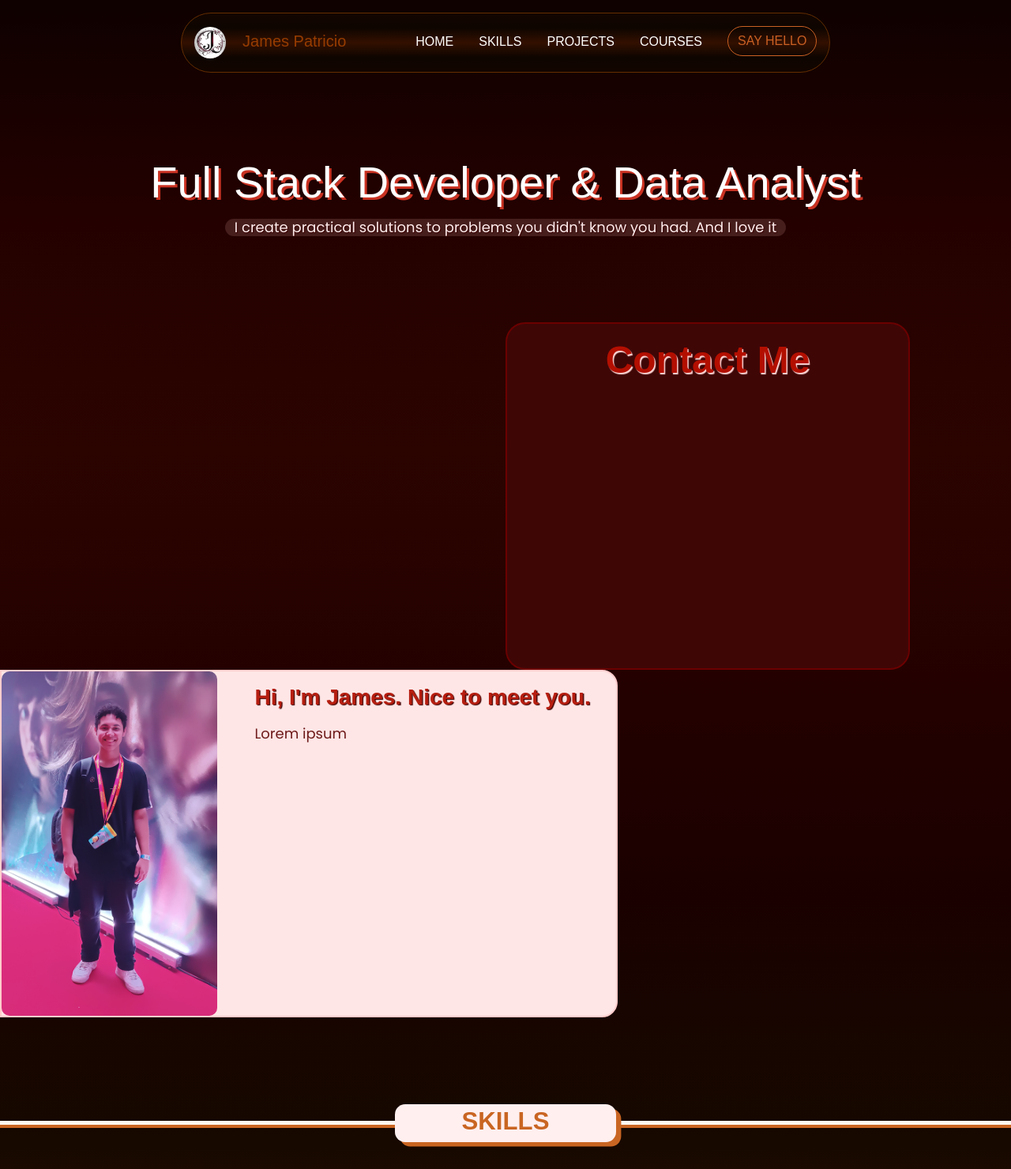
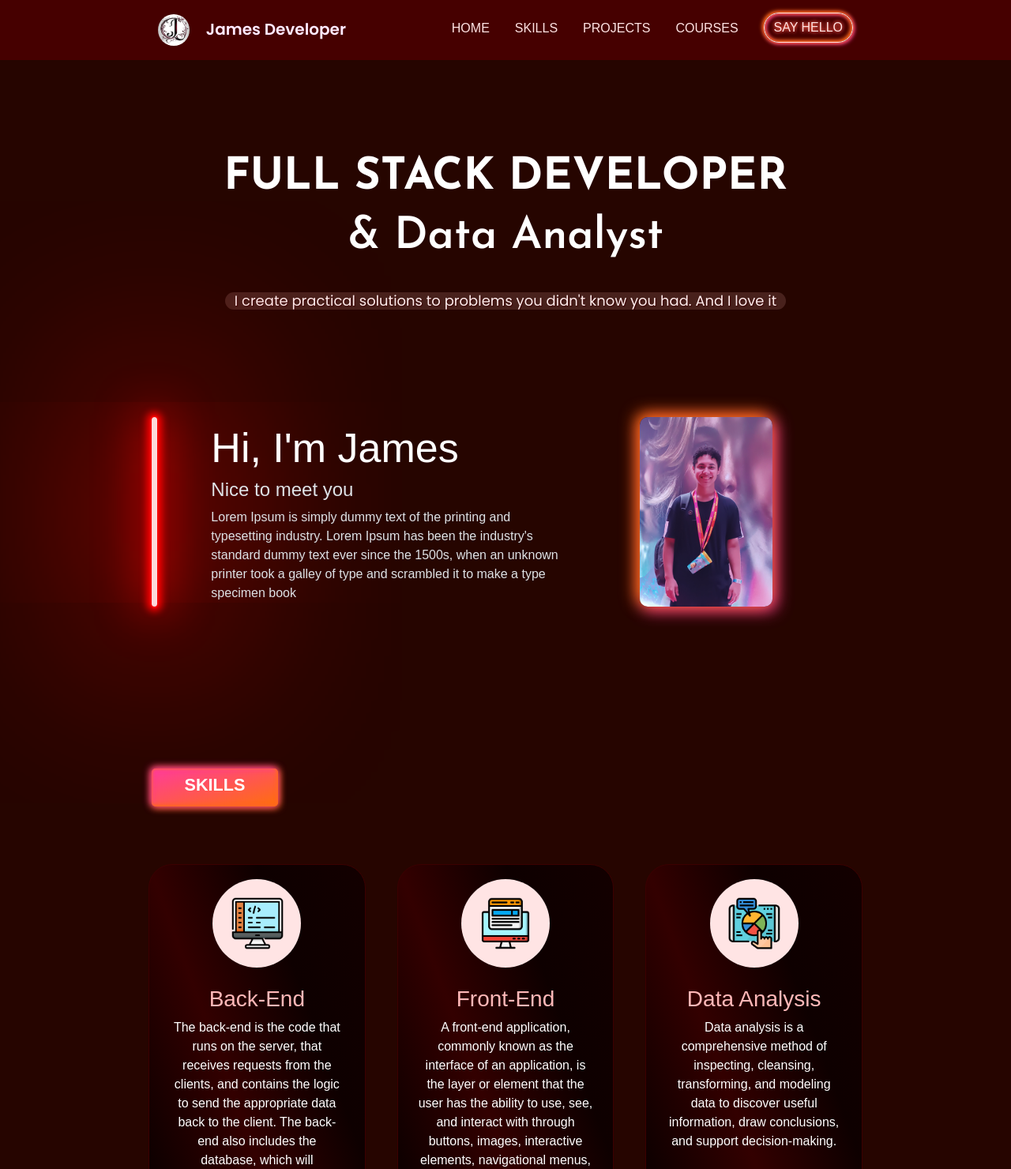
Before and after one commit to jnbdotdev/portfolio, a plain HTML site: page index.html in a window 1280 px wide. Shown: the top 1480 px of the page at 79% size. Drawn offline with nearby package versions, Linux system fonts and the light colour scheme; a web font is replaced by a local one.

Commit message:
Design complete update

```diff
--- a/index.html
+++ b/index.html
@@ -8,6 +8,7 @@
 
     <link rel="preconnect" href="https://fonts.googleapis.com">
     <link rel="preconnect" href="https://fonts.gstatic.com" crossorigin>
+    <link href="https://fonts.googleapis.com/css2?family=Josefin+Sans:ital,wght@0,100..700;1,100..700&display=swap" rel="stylesheet">
     <link href="https://fonts.googleapis.com/css2?family=Gabarito:wght@400..900&family=Noto+Sans:ital,wght@0,100..900;1,100..900&family=Poppins:ital,wght@0,100;0,200;0,300;0,400;0,500;0,600;0,700;0,800;0,900;1,100;1,200;1,300;1,400;1,500;1,600;1,700;1,800;1,900&display=swap" rel="stylesheet">
 
     <link href="https://cdn.jsdelivr.net/npm/bootstrap@5.3.3/dist/css/bootstrap.min.css" rel="stylesheet" integrity="sha384-QWTKZyjpPEjISv5WaRU9OFeRpok6YctnYmDr5pNlyT2bRjXh0JMhjY6hW+ALEwIH" crossorigin="anonymous">
@@ -20,11 +21,11 @@
   <div id="first-background">
     <div class="align-content-center">
     <div id="navdiv">
-      <nav id="navblock" class="navbar navbar-expand-sm d-inline-flex justify-content-center mt-3 p-2 rounded-pill" role="navigation" aria-label="main navigator">
+      <nav id="navblock" class="navbar navbar-expand-sm" role="navigation" aria-label="main navigator">
         <div class="navbar-brand">
           <a id="a-brand" class="navbar-brand" href="#">
               <img src="img/logo/logo.jpg" alt="Logo" width="40" height="40" class="d-inline-block rounded-circle me-3">
-              James Patricio
+              James Developer
           </a>
         </div>
         <div class="navbar-text ms-5">
@@ -48,38 +49,33 @@
     </div>
     </div>
 
-    <!-- Dark Red -->
     <section id="home">
       <div class="container w-100" id="home-page">
+        <div id="page-intro">
           <div class="container">
-          <h1 class="display-4" id="intro-title">Full Stack Developer & Data Analyst</h1>
+            <h1 class="display-4" id="intro-title">FULL STACK DEVELOPER</h1>
+            <h1 class="display-4" id="intro-subtitle">& Data Analyst</h1>
           </div>
           <div id="div-desc" class="container rounded-pill">
             <h5 class="h5" id="intro-desc">I create practical solutions to problems you didn't know you had. And I love it</h5>
           </div>
         </div>
-
-      <div id="div-social-media">
-        <div id="social-title">Contact Me</div>
-        <div id="social-media"></div>
       </div>
       <div id="intro-avatar">
-        <div id="avatar-box" class="ms-auto">
-          <img src="img/person/1.1.png" id="photo-intro" class="img-fluid" alt="responsive element">
-          <div id="intro-text">
-            <h3 id="intro-paragraph-title" class="ms-5 my-3">Hi, I'm James. Nice to meet you.</h3>
-            <div>
-              <p id="intro-paragraph" class="ms-5 my-3">
-                Lorem ipsum
-              </p>
+        <div id="light-bar"></div>
+        <div id="avatar-desc">
+          <h1 id="avatar-text">Hi, I'm James</h1>
+          <h2 id="avatar-subtext">Nice to meet you</h2>
+          <p id="avatar-bio">Lorem Ipsum is simply dummy text of the printing and typesetting industry. Lorem Ipsum has been the industry's standard dummy text ever since the 1500s, when an unknown printer took a galley of type and scrambled it to make a type specimen book</p>
+        </div>
+        <div id="avatar-box" class="rounded">
+          <img src="img/person/1x1.png" id="photo-intro" class="img-fluid" alt="responsive element">
         </div>
       </div>
-        </div>
-      </div>
+
     </section>
 
 
-    <div class="drawline" id="skill-drawline">.</div>
     <div class="subtitle-container" id="skill-subtitle-container">
       <div class="subtitle-box" id="skill-subtitle-box">
         <h2 class="subtitle-text" id="skill-subtitle-text">SKILLS</h2>
@@ -87,7 +83,6 @@
     </div>
   </div>
 
-    <!-- Brown -->
   <section id="skills">
       <div class="container w-75" id="skill-box">
         <div class="skill-column container d-inline-block mx-3">
@@ -180,7 +175,6 @@
   </section>
 
   <div id="second-background">
-    <div class="drawline" id="project-drawline">.</div>
     <div class="subtitle-container" id="project-subtitle-container">
       <div class="subtitle-box" id="project-subtitle-box">
         <h2 class="subtitle-text" id="project-subtitle-text">PROJECTS</h2>
@@ -298,19 +292,17 @@
     </section>
   </div>
 
-  <!-- Purple background -->
   <div id="third-background">
-    <div class="drawline" id="courses-drawline">.</div>
     <div class="subtitle-container" id="courses-subtitle-container">
       <div class="subtitle-box" id="courses-subtitle-box">
         <h2 class="subtitle-text" id="courses-subtitle-text">COURSES</h2>
       </div>
     </div>
+
     <section id="courses">
 
     </section>
   </div>
-    <script src="js/scroll-script.js"></script>
     <script src="https://cdn.jsdelivr.net/npm/bootstrap@5.3.3/dist/js/bootstrap.bundle.min.js" integrity="sha384-YvpcrYf0tY3lHB60NNkmXc5s9fDVZLESaAA55NDzOxhy9GkcIdslK1eN7N6jIeHz" crossorigin="anonymous"></script>
 </body>
 </html>
--- a/js/scroll-script.js
+++ /dev/null
@@ -1,67 +0,0 @@
-const sectionSkills = document.querySelector("#skills")
-
-
-const navblock = document.querySelector("#navblock")
-const aBrand = document.querySelector("#a-brand")
-const btnCall = document.querySelector("#nav-btn")
-const btnCallHover = document.querySelector("#nav-btn:hover")
-const btnCallClick = document.querySelector("#nav-btn:active")
-
-function isVisible() {
-
-    const position = sectionSkills.getBoundingClientRect();
-    const beg = position.top;
-    const end = position.bottom;
-
-    let isVisible = false;
-
-    if ((end <= window.innerHeight+200)) {
-        isVisible = true;
-        navblock.style.borderColor = "rgb(100, 46, 1)";
-        navblock.style.background = "linear-gradient(to bottom, #130500, #0e0500, #331000, #0e0500, #130500)";
-        aBrand.style.color = "rgb(150, 60, 0)";
-
-        btnCall.style.borderColor = "rgb(202, 96, 35)";
-        btnCall.style.color = "rgb(202, 96, 35)";
-        btnCall.addEventListener('mouseover', () => {
-            btnCall.style.color = "rgb(255, 227, 200)";
-            btnCall.style.backgroundColor = "rgb(177, 71, 0)";
-
-        });
-        btnCall.addEventListener('mouseout', () => {
-            btnCall.style.borderColor = "rgb(202, 96, 35)";
-            btnCall.style.color = "rgb(202, 96, 35)";
-            btnCall.style.backgroundColor = "transparent";
-        });
-        btnCall.addEventListener('click', () => {
-            btnCall.style.backgroundColor = "rgba(90, 36, 0, 0.185)";
-            btnCall.style.color = "rgb(107, 39, 0)";
-        });
-
-    }else{
-        navblock.style.borderColor = "rgb(100, 1, 1)";
-        navblock.style.background = "linear-gradient(to bottom, #0c0100, #030000, #330700, #140100, #0c0100)";
-        aBrand.style.color = "rgb(150, 1, 1)";
-
-        btnCall.style.borderColor = "rgb(202, 35, 35)";
-        btnCall.style.color = "rgb(202, 35, 35)";
-        btnCall.addEventListener('mouseover', () => {
-            btnCall.style.color = "rgb(255, 200, 200)";
-            btnCall.style.backgroundColor = "rgb(126, 3, 3)";
-        });
-        btnCall.addEventListener('mouseout', () => {
-            btnCall.style.borderColor = "rgb(202, 35, 35)";
-            btnCall.style.color = "rgb(202, 35, 35)";
-            btnCall.style.backgroundColor = "transparent";
-        });
-        btnCall.addEventListener('click', () => {
-            btnCall.style.backgroundColor = "rgba(90, 0, 0, 0.185)";
-            btnCall.style.color = "rgb(107, 0, 0)";
-        });
-    }
-    console.log(isVisible);
-    return isVisible;
-}
-
-window.addEventListener("scroll", isVisible);
-window.addEventListener("resize", isVisible);
--- a/styles/styles.css
+++ b/styles/styles.css
@@ -2,8 +2,7 @@ body{
     background-color: #000;
 }
 body {
-    background-color: #1f0006;
-    height: 500vh;
+    background-color: #260500;
 }
 
 #navdiv {
@@ -12,37 +11,67 @@ body {
 
     width: 100%;
     text-align: center;
+    background-color: #460000;
+    justify-content: center;
 }
 #navblock {
+    width: 70%;
+    display: inline-block;
+    vertical-align: middle;
+}
+.navbar-brand {
     width: fit-content;
-    display: inline-block;
-    background: linear-gradient(to bottom, #0c0100, #030000, #330700, #140100, #0c0100);
-    border-color: rgb(100, 1, 1);
-    border-width: 1px;
-    border-style: solid;
+    float: left;
 }
 #a-brand {
-    font-family: 'Gabarito', sans-serif;
-    font-weight: 400;
-    color: rgb(150, 0, 0);
+    font-family: 'Poppins', sans-serif;
+    font-weight: 600;
+    color: rgb(255, 233, 255);
     margin-left: 1vh;
+}
+.navbar-text {
+    width: fit-content;
+    float: right;
 }
 #nav-itens {
     font-family: 'Gabarito', sans-serif;
     font-weight: 400;
-
     position: relative;
     z-index: 2;
 }
+.navbar-text a {
+    color: rgb(255, 228, 228) !important;
+    font-weight: 500;
+}
 #nav-btn {
-    border-color: rgb(202, 35, 35);
+    border-color: rgb(255, 226, 226);
     border-style: solid;
     border-width: 1px;
-    color: rgb(202, 35, 35);
+    color: #ffe2e2;
+
+    font-family: 'Gabarito', sans-serif;
+    font-weight: 500;
+
+    box-shadow: -1px -1px 5px 1px #ff6f0b,
+                1px 1px 5px 1px #ff3b9d,
+                inset -1px -1px 5px 1px #ff6f0b,
+                inset 1px 1px 5px 1px #ff3b9d;
+
+    text-shadow: 0px 0px 5px #ff6f0b,
+                0px 0px 5px #ff3b9d;
 }
 #nav-btn:hover {
-    color: rgb(255, 200, 200);
-    background-color: rgb(126, 3, 3);
+    color: rgb(189, 0, 0);
+    background-color: rgb(255, 232, 232);
+    font-weight: 600;
+
+    font-family: 'Gabarito', sans-serif;
+    font-weight: 600;
+
+    box-shadow: -1px -1px 15px 1px #ff6f0b,
+                1px 1px 15px 1px #ff3b9d,
+                inset -1px -1px 5px 1px #ff6f0b,
+                inset 1px 1px 5px 1px #ff3b9d;
 }
 #nav-btn:active {
     background-color: rgba(90, 0, 0, 0.185);;
@@ -52,86 +81,130 @@ body {
 #first-background {
     position: relative;
     z-index: 1;
-    background: linear-gradient(to bottom, #0e0100, #240100 ,#2b0400, #240100, #1a0100,#160800);
+    background-color: #260500;
 }
 
 #home {
     padding-bottom: 10vh;
 }
 #home-page {
-    margin-bottom: 8.5%;
+    margin-top: 10%;
+    margin-bottom: 1.5%;
+    text-align: center;
+}
+#page-intro {
+    width: fit-content;
+    display: inline-block;
+    align-content: center;
 }
 #intro-title {
-    font-family: 'Gabarito', sans-serif;
-    margin-top: 18%;
-    text-align: center;
+    font-family: 'Josefin Sans', sans-serif;
+    font-weight: 700;
     color: #ffffff;
-    text-shadow: 3px 3px #c93222;
+    margin-top: 9%;
+}
+#intro-subtitle {
+    font-family: 'Josefin Sans', sans-serif;
+    font-weight: 600;
+    color: #ffffff;
+    margin-bottom: 5%;
+}
+#div-intro-desc {
+    width: 100%;
+    display: inline-block;
 }
 #intro-desc {
     font-family: 'Poppins', sans-serif;
     font-weight: 400;
     font-size: large;
     color: #ffeeee;
-    text-align: center;
     margin-top: 2%;
     text-shadow: 1px 1px 1px #3b0000;
 }
 #div-desc {
     background-color: #ffbab228 !important;
     width: fit-content;
+    height: fit-content;
 }
 
-#div-social-media {
-    height: 55vh;
-    width: 40%;
-    margin-right: 10%;
+#intro-avatar {
+    margin-top: 10%;
+    width: 100%;
+    margin-bottom: 7%;
+}
+#light-bar {
+    width: 0.9vh;
+    height: 30vh;
+    background-color: rgb(252, 217, 217);
+    margin-left: 15%;
+
+    display: inline-block;
+    position: relative;
+
+    border-radius: 15px;
+
+    outline-color: rgba(255, 0, 0, 0.479);
+    outline-width: 0.3vh;
+    outline-style: solid;
+
+    -webkit-box-shadow: 0 0 50px red;
+    -moz-box-shadow: 0 0 50px red;
+    box-shadow: 0px 0px 10px 6px rgb(255, 0, 0), 0px 0px 60px 7px red, 0px 0px 300px 40px rgb(255, 1, 1);
+}
+#avatar-box {
+    width: fit-content;
+    height: 30vh;
+    vertical-align: top;
+    margin-right: 0;
+    margin-left: 0;
+    align-content: end;
 
     float: right;
+    margin-right: 18%;
     position: relative;
-    background-color: #3f0606;
 
-    border-radius: 25px 25px 25px 25px;
-    border-color: #6b0000;
-    border-style: solid;
-    border-width: 2px;
-}
-#social-title {
-    font-family: 'Gabarito', sans-serif;
-    font-weight: 600;
-    font-size: 6vh;
-    color: #b30f00;
-    text-align: center;
-    padding-top: 2%;
-    text-shadow: 1.5px 1.5px 1px #fdd5d5;
-}
-
-#avatar-box {
-    width: fit-content;
-    background-color: #ffe6e6 !important;
-    height: 55vh;
-    display: inline-block;
-    position: relative;
-    border-radius: 0px 20px 20px 0px;
-    border-color: #ffcdcd;
-    border-style: solid;
-    border-width: 2px;
 }
 #photo-intro {
     opacity: 65%;
-    border-radius: 10px 10px 10px 10px;
     position: relative;
     height: 100%;
-    float: left;
+    width: 70%;
+    object-fit: cover;
     opacity: 1;
     padding: 0;
-    margin: 0;
+
+
+    border-radius: 10px;
+    box-shadow: -4px -4px 20px 1px #ff6f0b,
+                4px 4px 20px 1px #ff3b9d;
 }
-#intro-text {
-    float: right;
+#avatar-desc {
+    display: inline-block;
     position: relative;
+    width: 35%;
+    padding-top: 1vh;
+
+    vertical-align: top;
+    margin-left: 8vh;
+}
+#avatar-text {
     text-align: left;
-    margin-right: 4vh;
+    font-family: 'Gabarito', sans-serif;
+    font-weight: 500;
+    font-size: 6.5vh !important;
+    color: white;
+}
+#avatar-subtext {
+    text-align: left;
+    font-family: 'Gabarito', sans-serif;
+    font-weight: 400;
+    font-size: 3vh !important;
+}
+#avatar-bio {
+    font-size: 2vh;
+    text-align: left;
+    font-family: 'Gabarito', sans-serif;
+    font-weight: 300;
 }
 #intro-paragraph-title {
     font-family: 'Gabarito', sans-serif;
@@ -146,63 +219,59 @@ body {
     font-size: large;
 }
 
-#skill-drawline {
-    box-shadow: 0vh 0.5vh #c96522;
-    position: absolute;
-    z-index: -1;
-    width: 100%;
-    height: 0.6vh;
-    bottom: -0.3vh;
-    background-color: #fff7ef;
-    color: #00000000;
-}
-
 .subtitle-container {
-    width: 35vh;
+    width: 21vh;
     height: 6vh;
 
     display: block;
     position: relative;
     padding-top: 3vh;
     margin: 0 auto;
-    z-index: -1;
+    z-index: 1;
+
 }
 .subtitle-box {
-    width: 35vh;
+    width: 20vh;
     height: 6vh;
-    background-color: #ffefef;
-    border-radius: 13px;
+    background: linear-gradient(to right bottom, #ff3b9d, #ff6f0b);
+    border-radius: 5px;
 
     line-height: 6vh;
     text-align: center;
     position: relative;
     z-index: 1;
+
+    box-shadow: -1px -1px 10px 1px #ff3b9d,
+                1px 1px 10px 1px #ff6f0b,
+                inset -1px -1px 5px 1px #ff6f0b,
+                inset 1px 1px 5px 1px #ff3b9d;
 }
 
 .subtitle-text {
     font-family: 'Gabarito', sans-serif;
-    font-size: 3.9vh;
-    font-weight: 700;
+    font-size: 2.7vh;
+    font-weight: 600;
     position: relative;
     z-index: 1;
 
     display: inline-block;
     vertical-align: middle;
 }
-
+#skill-subtitle-container {
+    float: left;
+    margin-left: 15%;
+}
 #skill-subtitle-text {
-    color: #c96522;
-}
-#skill-subtitle-box {
-    box-shadow: 0.8vh 0.7vh #c96522;
+    color: #ffffff;
 }
 
 #skills {
-    background: linear-gradient(to bottom, #160800, #220e00 ,#2c1100, #220e00, #160a00, #0e0100);
+    background-color: #260500;
     padding-top: 15vh;
     position: relative;
-    z-index: -2;
+    z-index: 0;
     padding-bottom: 10vh;
+    margin-top: 2%;
 }
 
 #skill-box {
@@ -219,12 +288,23 @@ body {
     padding-left: 3vh;
     padding-right: 3vh;
     padding-bottom: 3.2vh;
+    transition: transform .2s;
 
-    background: linear-gradient(to bottom left, #130500, #0e0500, #331000, #0e0500, #130500);
-    border-color: rgb(61, 34, 0);
+    background: linear-gradient(to bottom left, #130000, #0e0000, #330000, #0e0000, #130000);
+    border-color: rgb(59, 0, 0);
     border-style: solid;
     border-width: 1px;
     border-radius: 30px;
+
+}
+.skill-column:hover {
+    transform: scale(1.05);
+
+    border-color: rgb(255, 214, 214);
+    box-shadow: -1px -1px 20px 1px #ff6f0b,
+                1px 1px 20px 1px #ff3b9d,
+                inset -1px -1px 5px 1px #ff6f0b,
+                inset 1px 1px 5px 1px #ff3b9d;
 }
 .skill-column-icon {
     display: inline-flexbox;
@@ -237,7 +317,7 @@ body {
 
     border-radius: 90px;
 
-    background-color: rgb(255, 233, 215);
+    background-color: rgb(255, 228, 228);
 
     width: 14vh;
     height: 14vh;
@@ -265,7 +345,7 @@ body {
     text-align: center;
     font-family: 'Gabarito', sans-serif;
     font-weight: 600;
-    color: #ffd4b8;
+    color: #ffb8b8;
 }
 .skill-description {
     text-align: center;
@@ -277,7 +357,7 @@ body {
 .skill-composition,h4{
     font-family: 'Gabarito', sans-serif;
     font-weight: 500;
-    color: #ffd4b8;
+    color: #ffb8b8;
     min-height: 20%;
 }
 .skill-composition,ul{
@@ -293,31 +373,22 @@ body {
 #second-background {
     position: relative;
     z-index: 0;
-    background: linear-gradient(to bottom, #0e0100, #240100 ,#2b0400, #240100, #1a0100,#160800);
+    background-color: #260500;
 }
 
-#project-drawline {
-    box-shadow: 0vh 0.5vh #5c0505;
-    position: absolute;
-    z-index: -1;
-    width: 100%;
-    height: 0.6vh;
-    top: 5.6vh;
-    background-color: #ffefef;
-    color: #00000000;
+#project-subtitle-text {
+    color: #ffffff;
 }
-#project-subtitle-text {
-    color: #5c0505;
+#project-subtitle-container {
+    float: right;
+    margin-right: 16%;
 }
-#project-subtitle-box {
-    box-shadow: 0.8vh 0.7vh #5c0505;
-}
-
 #projects {
     position: relative;
     z-index: -2;
-    padding-top: 15vh;
+    padding-top: 18vh;
     padding-bottom: 17vh;
+    margin-top: 2%;
 }
 #project-container {
     display: block;
@@ -426,65 +497,51 @@ body {
     position: relative;
     z-index: 1;
     opacity: 1;
-    background-color: #200202;
+    background-color: #2c0000;
 
-    border-color: rgb(61, 0, 0);
+    border-color: rgb(255, 162, 162);
     border-style: solid;
     border-width: 2px;
     border-radius: 30px;
+
+    box-shadow: inset -1px -1px 5px 1px #ff6f0b, inset 1px 1px 5px 1px #ff3b9d;
 }
 .project-details:hover {
     z-index: 3;
 }
 .project-title{
-    font-weight: 500;
+    font-weight: 600;
     color: #c93222;
     height: 10%;
+    font-size: 2vh;
 }
 .project-info {
     margin-top: 4%;
-    font-weight: 300;
+    font-weight: 400;
     height: 62%;
 }
 .project-details-btn {
-    border-color: rgb(161, 8, 8);
-    border-style: solid;
-    border-width: 2px;
-    color: rgb(165, 13, 13);
+    background-color: rgb(255, 196, 196);
+    color: rgb(187, 0, 0);
     font-family: 'Gabarito', sans-serif;
-    font-weight: 400;
+    font-weight: 500;
     height: 25%;
 }
 .project-details-btn:hover {
-    color: rgb(253, 231, 231);
-    background-color: rgb(163, 6, 6);
+    color: rgb(252, 209, 209);
+    background-color: rgb(146, 0, 0);
 }
 .project-details-btn:active {
-    background-color: rgba(90, 0, 0, 0.185);;
+    background-color: rgb(97, 54, 54);;
     color: rgb(107, 0, 0);
 }
 
-#third-background {
-    position: relative;
-    z-index: 0;
-    background: linear-gradient(to bottom, #160800, #170022 ,#22002c, #150022, #120118);
-    background-repeat: no-repeat;
+#courses-subtitle-text {
+    color: #ffffff;
 }
-#courses-drawline {
-    box-shadow: 0vh 0.5vh #411691;
-    position: absolute;
-    z-index: -1;
-    width: 100%;
-    height: 0.6vh;
-    top: 5.6vh;
-    background-color: #fff7ef;
-    color: #00000000;
-}
-#courses-subtitle-text {
-    color: #411691;
-}
-#courses-subtitle-box {
-    box-shadow: 0.8vh 0.7vh #411691;
+#courses-subtitle-container{
+    float: left;
+    margin-left: 15%;
 }
 #courses {
     height: 150vh;
```
Also changed, not shown: img/person/1.1.png (deleted), img/person/1.png, img/person/1x1.png (added), img/person/2.png (deleted). Lines whose indentation alone changed are shown as unchanged.
